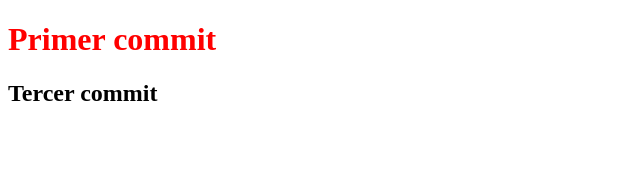
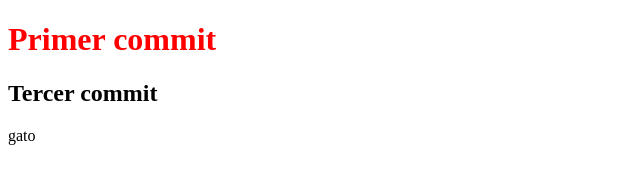
Before and after one commit to NazarenoGalarza/Repositorio-Coder, a plain HTML site: page index.html in a window 1280 px wide. Shown: the full height of the page, 0-640 px from the left. Drawn offline with Linux system fonts and the light colour scheme.

Commit message:
En la rama Cat

```diff
--- a/index.html
+++ b/index.html
@@ -10,6 +10,11 @@
 <body>
     <h1>Primer commit</h1>
     <h2>Tercer commit</h2>
+    <div>
+        <p>
+            gato
+        </p>
+    </div>
 
 </body>
 </html>
```
